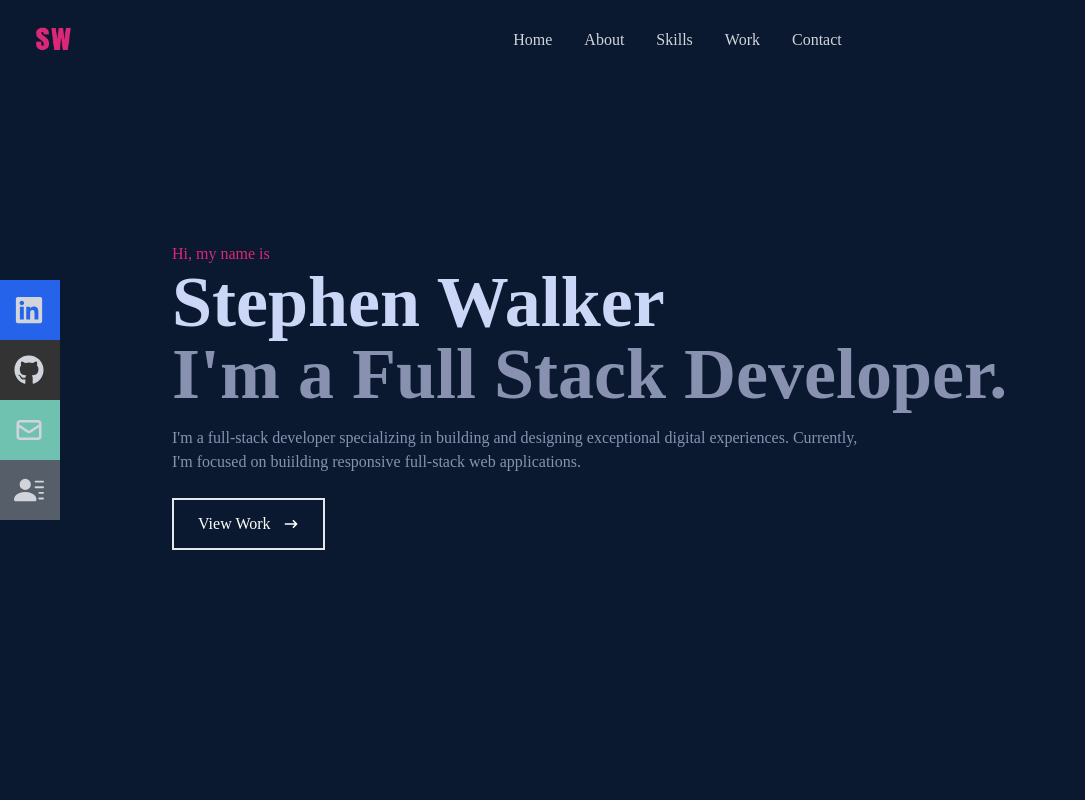
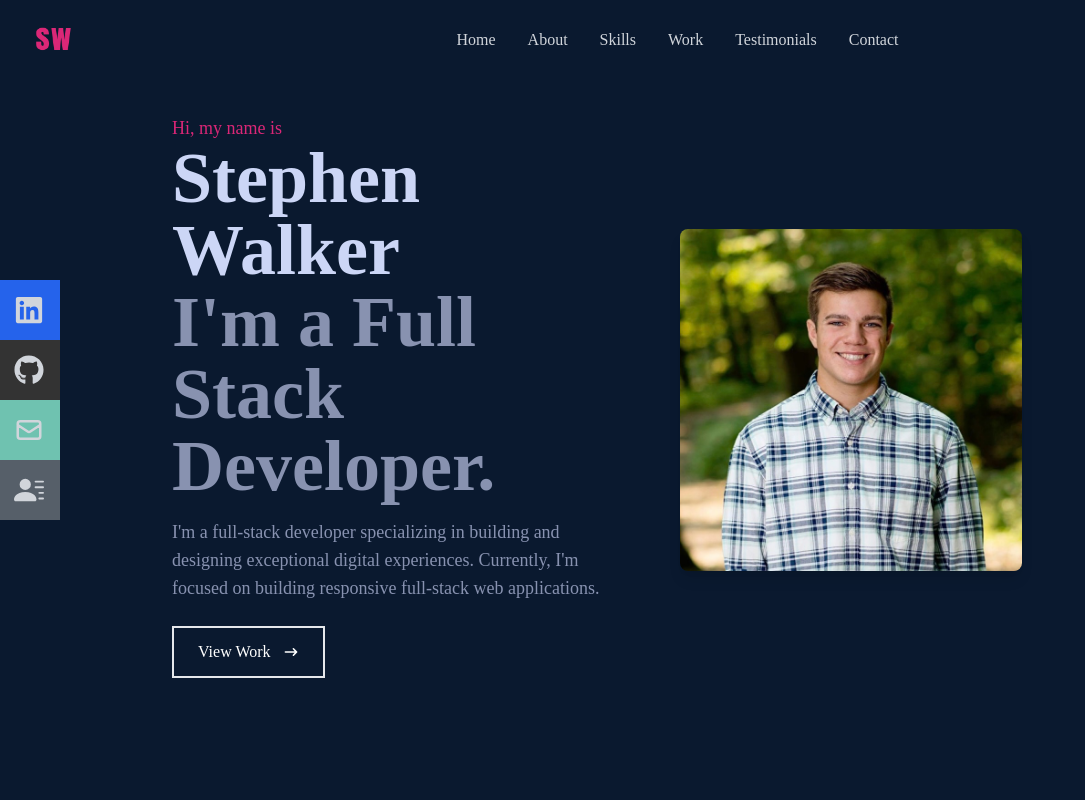
Before and after one commit to swalker774/sw-portfolio, a React (Create React App) app: page / in a window 1280 px wide. Shown: the top 800 px of the page, without its empty margins (0-1085 px from the left). Built offline with nearby package versions, Linux system fonts and the light colour scheme.

Commit message:
added testimonials and portrait

```diff
--- a/src/App.js
+++ b/src/App.js
@@ -3,6 +3,7 @@ import Home from "./components/Home";
 import About from "./components/About";
 import Skills from "./components/Skills";
 import Work from "./components/Work";
+import Testimonials from "./components/Testimonials";
 import Contact from "./components/Contact";
 
 function App() {
@@ -13,6 +14,7 @@ function App() {
       <About />
       <Skills />
       <Work />
+      <Testimonials />
       <Contact />
     </div>
   );
--- a/src/components/About.jsx
+++ b/src/components/About.jsx
@@ -17,7 +17,7 @@ const About = () => {
                         <p>Hi, I'm Stephen, nice to meet you. Please take a look around.</p>
                     </div>
                     <div>
-                        <p>I am passionate about building exvellent software that improves the lives of those around me.
+                        <p>I am passionate about building excellent software that improves the lives of those around me.
                            I specialize in creating software for clients ranging from individuals to small-businesses.</p>
                     </div>
             </div>
--- a/src/components/Home.jsx
+++ b/src/components/Home.jsx
@@ -1,27 +1,34 @@
 import React from 'react'
-import {HiArrowNarrowRight} from 'react-icons/hi'
+import { HiArrowNarrowRight } from 'react-icons/hi'
 import { Link } from 'react-scroll'
+import portrait from '../assets/Stephen_Walker.jpg'
 
 const Home = () => {
   return (
     <div name='home' className='w-full h-screen bg-[#0a192f]'>
-        {/* Container */}
-        <div className='max-w-[1000px] mx-auto px-8 flex flex-col justify-center h-full'>
-            <p className='text-pink-600'> Hi, my name is</p>
+      <div className='max-w-[1000px] mx-auto px-8 flex flex-col justify-center h-full'>
+        <div className='flex flex-col sm:flex-row items-center'>
+          <div className='flex-1'>
+            <p className='text-pink-600 text-lg'>Hi, my name is</p>
             <h1 className='text-4xl sm:text-7xl font-bold text-[#ccd6f6]'>Stephen Walker</h1>
             <h2 className='text-4xl sm:text-7xl font-bold text-[#8892b0]'>I'm a Full Stack Developer.</h2>
-            <p className='text-[#8892b0] py-4 max-w-[700px]'>I'm a full-stack developer specializing in building and designing exceptional digital experiences. Currently, I'm focused on buiilding responsive full-stack web applications.</p>
+            <p className='text-[#8892b0] py-4 max-w-[700px] text-lg'>I'm a full-stack developer specializing in building and designing exceptional digital experiences. Currently, I'm focused on building responsive full-stack web applications.</p>
             <div>
               <Link to="work" smooth={true} duration={500}>
                 <button className='text-white group border-2 px-6 py-3 my-2 flex items-center hover:bg-pink-600 hover:border-pink-600'>
-                    View Work
-                <span className='group-hover:rotate-90 duration-200'>
-                <HiArrowNarrowRight className='ml-3' />
-                </span>
+                  View Work
+                  <span className='group-hover:rotate-90 duration-200'>
+                    <HiArrowNarrowRight className='ml-3' />
+                  </span>
                 </button>
               </Link>
             </div>
+          </div>
+          <div className='flex-1 mt-8 sm:mt-0 sm:ml-20'>
+            <img src={portrait} alt='Self Portrait' className='w-4/5 h-auto rounded-lg shadow-lg' />
+          </div>
         </div>
+      </div>
     </div>
   )
 }
--- a/src/components/Navbar.jsx
+++ b/src/components/Navbar.jsx
@@ -29,6 +29,9 @@ const Navbar = () => {
             <Link to="work" smooth={true} duration={500} >Work</Link>
             </li>
             <li>
+            <Link to="testimonials" smooth={true} duration={500} >Testimonials</Link>
+            </li>
+            <li>
             <Link to="contact" smooth={true} duration={500} >Contact</Link>
             </li>
         </ul>
@@ -44,6 +47,7 @@ const Navbar = () => {
             <li className='py-6 text-4xl'> <Link onClick={handleClick} to="about" smooth={true} duration={500} >About</Link></li>
             <li className='py-6 text-4xl'> <Link onClick={handleClick} to="skills" smooth={true} duration={500} >Skills</Link></li>
             <li className='py-6 text-4xl'> <Link onClick={handleClick} to="work" smooth={true} duration={500} >Work</Link></li>
+            <li className='py-6 text-4xl'> <Link onClick={handleClick} to="testimonials" smooth={true} duration={500} >Testimonials</Link></li>
             <li className='py-6 text-4xl'> <Link onClick={handleClick} to="contact" smooth={true} duration={500} >Contact</Link></li>
         </ul>
     </div>
--- /dev/null
+++ b/src/components/Testimonials.jsx
@@ -0,0 +1,22 @@
+import React from 'react'
+
+const Testimonials = () => {
+  return (
+    <div name='testimonials' className='w-full md:h-screen text-gray-300 bg-[#0a192f]'>
+      <div className='max-w-[1000px] mx-auto p-4 flex flex-col justify-center w-full h-full'>
+        <div className='pb-8'>
+          <p className='text-4xl font-bold inline border-b-4 text-gray-300 border-pink-600'>Testimonials</p>
+          <p className='py-6'>What my clients say</p>
+        </div>
+        <div className='flex justify-center items-center'>
+          <div className='shadow-lg shadow-[#040c16] group container rounded-md mx-auto bg-[#112240] p-8'>
+            <p className='text-lg text-white'>"I have hired Stephen for multiple different development projects. He takes the time to assess each project separately and provides a custom solution based on the needs of any given project. His due diligence on the front end has helped me accurately budget for and understand development projects large and small. I would highly recommend a conversation with Stephen if you are in need of development work!"</p>
+            <p className='text-sm text-pink-600 mt-4'>- Luke Hyde, Founder of Atlas Video</p>
+          </div>
+        </div>
+      </div>
+    </div>
+  )
+}
+
+export default Testimonials
```
Also changed, not shown: src/assets/Stephen_Walker.jpg (added).
